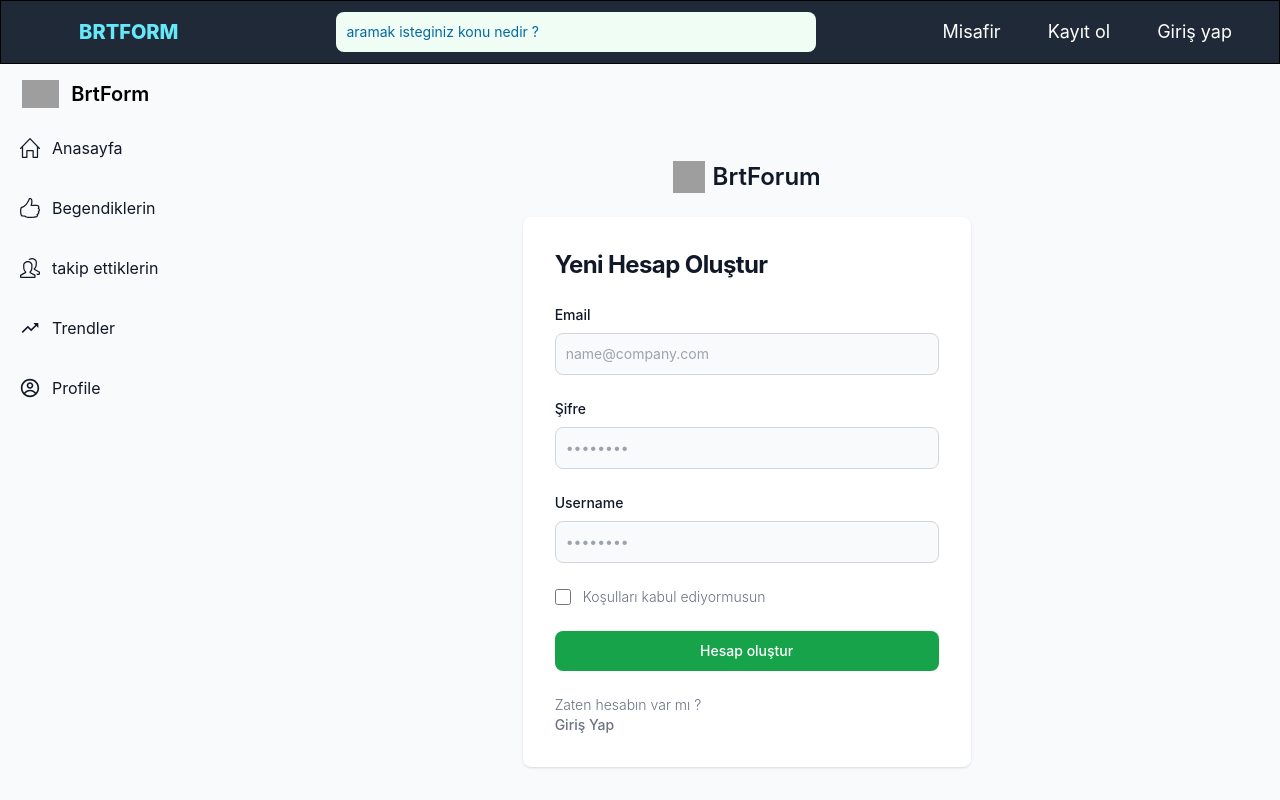
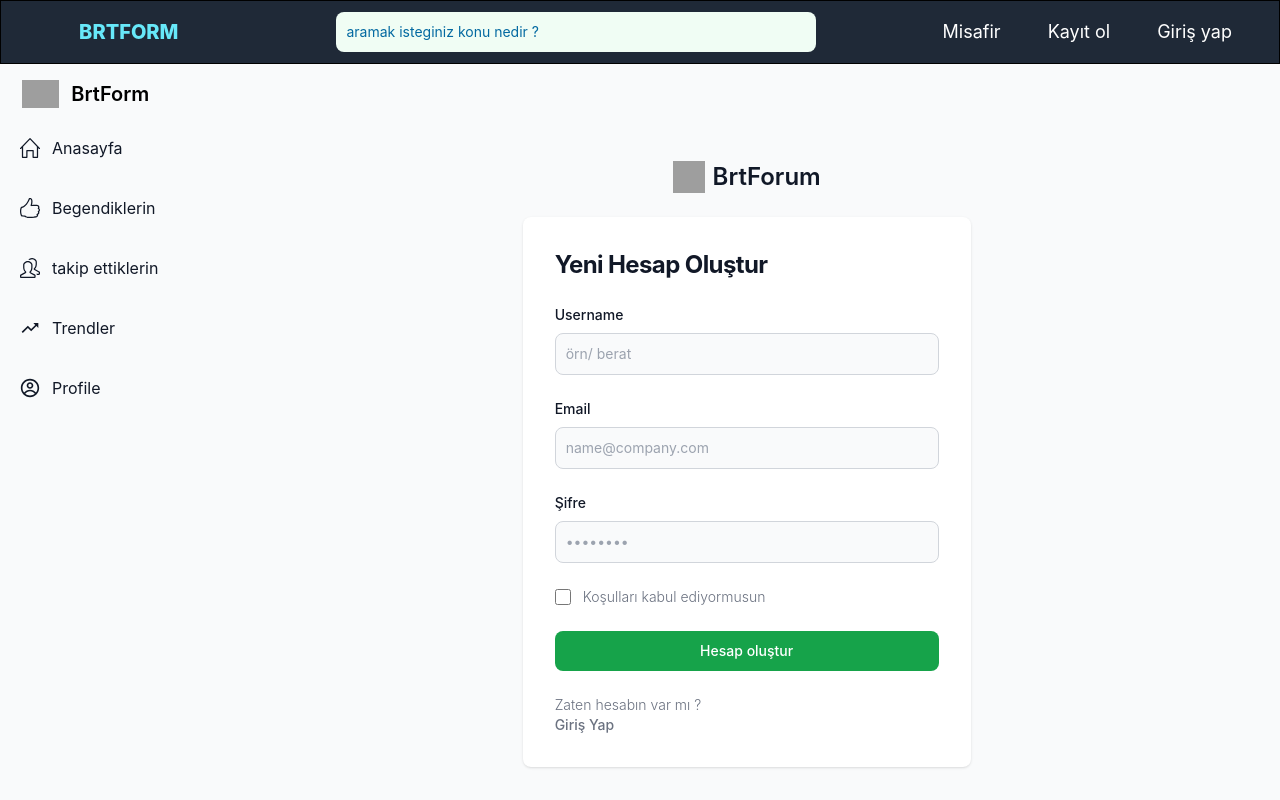
Before and after one commit to Berat-Ozgen/mern-forum, a React (Create React App) app in the folder client/: page /register in a window 1280 px wide. Shown: the top 800 px of the page. Built offline with nearby package versions, Linux system fonts and the light colour scheme; grey boxes are pictures that could not be loaded.

Commit message:
register.tsx && registerFetch.ts
register post and label username

```diff
--- a/client/src/App.tsx
+++ b/client/src/App.tsx
@@ -9,12 +9,8 @@ import Login from "./pages/Login";
 import ProfilePages from "./pages/ProfilePages";
 import { AuthContextProvider } from "./context/authContext";
 import QuestionPage from "./pages/QuestionPage";
-import useBrowser from "./hook/useBrowser";
 
 const App: React.FC = (): JSX.Element => {
-  const browserName = useBrowser();
-  console.log(browserName);
-
   return (
     <AuthContextProvider>
       <div className="h-full">
--- a/client/src/context/authContext.tsx
+++ b/client/src/context/authContext.tsx
@@ -13,8 +13,6 @@ export const AuthContextProvider = ({ children }: any) => {
     localStorage.setItem("users", JSON.stringify(user));
   }, [user]);
 
-  console.log(user);
-
   const values = {
     user,
     setUser,
--- a/client/src/pages/ProfilePages.tsx
+++ b/client/src/pages/ProfilePages.tsx
@@ -35,9 +35,7 @@ const ProfilePages: React.FC = (): JSX.Element => {
 
   const handleDelete = async (id: string) => {
     apiDeleteAPost(deletePost, id).then((res) => {
-      res.status === 200
-        ? window.location.reload()
-        : console.log("başarısız oldu");
+      res.status === 200 ? window.location.reload() : alert("başarısız oldu");
     });
   };
 
--- a/client/src/pages/QuestionPage.tsx
+++ b/client/src/pages/QuestionPage.tsx
@@ -34,11 +34,8 @@ const QuestionPage: React.FC = (): JSX.Element => {
   const singleQuestion = async (paramas: Params): Promise<void> => {
     await singleQuestionFetchApi(paramas).then((res) => {
       setSingleQuestionState(res.data);
-      console.log("çalıştı");
     });
   };
-
-  console.log(singleQuestionState);
 
   useEffect(() => {
     singleQuestion(paramas.id as any);
--- a/client/src/pages/Questions.tsx
+++ b/client/src/pages/Questions.tsx
@@ -38,7 +38,6 @@ const Questions: React.FC = (): JSX.Element => {
 
   const handlePagePost = (id: string) => {
     navigate(`questionpage/${id}`);
-    console.log(id);
   };
 
   return (
--- a/client/src/pages/Register.tsx
+++ b/client/src/pages/Register.tsx
@@ -19,9 +19,11 @@ const Register: React.FC = () => {
     e: React.FormEvent<HTMLFormElement>
   ): Promise<void> => {
     e.preventDefault();
-    await registerFechtPost(registerPost)
-      .then((res) => console.log(res.data))
-      .finally(() => navigate("/login"));
+    await registerFechtPost(registerPost).then((res) => {
+      if (res.status === 200) {
+        navigate("/login");
+      }
+    });
   };
 
   return (
@@ -45,6 +47,22 @@ const Register: React.FC = () => {
               className="space-y-4 md:space-y-6"
               action="#"
             >
+              <div>
+                <label
+                  form="confirm-password"
+                  className="block mb-2 text-sm font-medium text-gray-900 dark:text-white"
+                >
+                  Username
+                </label>
+                <input
+                  onChange={(e: React.ChangeEvent<HTMLInputElement>): void =>
+                    setUsername(e.target.value as string)
+                  }
+                  type="text"
+                  placeholder="örn/ berat"
+                  className="bg-gray-50 border border-gray-300 text-gray-900 sm:text-sm rounded-lg focus:ring-primary-600 focus:border-primary-600 block w-full p-2.5 dark:bg-gray-700 dark:border-gray-600 dark:placeholder-gray-400 dark:text-white dark:focus:ring-blue-500 dark:focus:border-blue-500"
+                />
+              </div>
               <div>
                 <label
                   form="email"
@@ -75,30 +93,11 @@ const Register: React.FC = () => {
                     setPassword(e.target.value as string)
                   }
                   type="password"
-                  name="password"
-                  id="password"
                   placeholder="••••••••"
                   className="bg-gray-50 border border-gray-300 text-gray-900 sm:text-sm rounded-lg focus:ring-primary-600 focus:border-primary-600 block w-full p-2.5 dark:bg-gray-700 dark:border-gray-600 dark:placeholder-gray-400 dark:text-white dark:focus:ring-blue-500 dark:focus:border-blue-500"
                 />
               </div>
-              <div>
-                <label
-                  form="confirm-password"
-                  className="block mb-2 text-sm font-medium text-gray-900 dark:text-white"
-                >
-                  Username
-                </label>
-                <input
-                  onChange={(e: React.ChangeEvent<HTMLInputElement>): void =>
-                    setUsername(e.target.value as string)
-                  }
-                  type="text"
-                  name="Username"
-                  id="Username"
-                  placeholder="••••••••"
-                  className="bg-gray-50 border border-gray-300 text-gray-900 sm:text-sm rounded-lg focus:ring-primary-600 focus:border-primary-600 block w-full p-2.5 dark:bg-gray-700 dark:border-gray-600 dark:placeholder-gray-400 dark:text-white dark:focus:ring-blue-500 dark:focus:border-blue-500"
-                />
-              </div>
+
               <div className="flex items-start">
                 <div className="flex items-center h-5">
                   <input
@@ -114,7 +113,6 @@ const Register: React.FC = () => {
                     className="font-light text-gray-500 dark:text-gray-300"
                   >
                     Koşulları kabul ediyormusun
-                    <div className="font-medium text-primary-600 hover:underline dark:text-primary-500"></div>
                   </label>
                 </div>
               </div>
```
